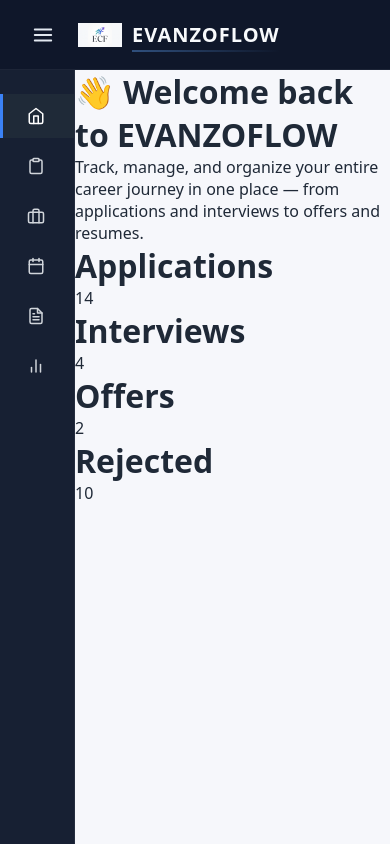
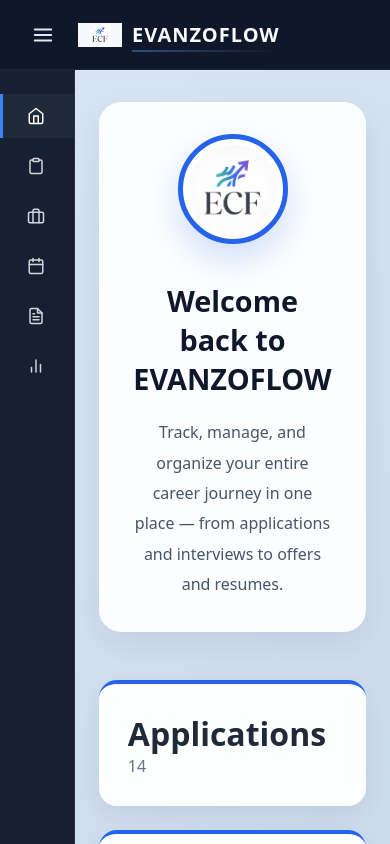
Before and after one commit to Suryansh-Paul/careerflow, a React (Vite) app: page / in a window 390 px wide. Shown: the top 844 px of the page. Built offline with nearby package versions, Linux system fonts and the light colour scheme.

Commit message:
Style dashboard overview

```diff
--- a/index.html
+++ b/index.html
@@ -2,6 +2,9 @@
 <html lang="en">
   <head>
     <meta charset="UTF-8" />
+    <link
+      href="https://fonts.googleapis.com/css2?family=Poppins:wght@300;400;500;600;700&display=swap"
+      rel="stylesheet">
     <link rel="icon" type="image/svg+xml" href="/favicon.svg" />
     <meta name="viewport" content="width=device-width, initial-scale=1.0" />
     <title>careerflow</title>
--- /dev/null
+++ b/src/pages/Dashboard/DashboardPage.css
@@ -0,0 +1,272 @@
+@import url('https://fonts.googleapis.com/css2?family=Poppins:wght@300;400;500;600;700&display=swap');
+
+#dashboard{
+    width:100%;
+    min-height:100vh;
+
+    background: linear-gradient(
+    135deg,
+    #d7e4f2 0%,
+    #c8d8eb 100%
+);
+
+    padding:2.5rem 3rem;
+    font-family:"Poppins",sans-serif;
+}
+
+.welcome{
+    display:flex;
+    flex-direction:column;
+    align-items:center;
+    justify-content:center;
+
+    text-align:center;
+
+   background:rgba(255,255,255,.92);
+backdrop-filter:blur(8px);
+
+    border-radius:22px;
+
+
+    padding:3rem;
+
+    margin-bottom:3rem;
+
+    box-shadow:0 12px 32px rgba(15,23,42,.08);
+
+    animation:fadeUp .8s ease;
+}
+
+.welcome a{
+    text-decoration:none;
+}
+
+.dashboard-logo{
+    width:145px;
+    height:145px;
+
+    object-fit:cover;
+
+    border-radius:50%;
+
+    border:5px solid #2563eb;
+
+    padding:6px;
+
+    background:#ffffff;
+
+    margin-bottom:2rem;
+
+    cursor:pointer;
+
+    box-shadow:0 15px 35px rgba(37,99,235,.20);
+
+    animation:logoIntro .9s ease ;
+
+    transition:.35s ease;
+}
+
+.dashboard-logo:hover{
+    transform:translateY(-3px) scale(1.06) rotate(5deg);
+
+    box-shadow:0 22px 45px rgba(37,99,235,.35);
+}
+
+.welcome h1{
+    font-size:2.3rem;
+
+    font-weight:700;
+
+    color:#0f172a;;
+
+    overflow:hidden;
+
+    white-space:nowrap;
+
+    width:0;
+
+    margin-bottom:1.2rem;
+
+    animation:typing 4.5s steps(26,end) infinite;
+}
+
+.welcome p{
+    max-width:760px;
+
+    font-size:1.15rem;
+
+    line-height:1.9;
+
+    color:#475569;
+}
+
+#stats{
+    display:grid;
+
+    grid-template-columns:repeat(auto-fit,minmax(220px,1fr));
+
+    gap:1.5rem;
+}
+
+.stat-card{
+
+    background:#fdfefe;
+
+    border-radius:18px;
+
+    padding:1.8rem;
+
+    border-top:4px solid #2563eb;
+
+    box-shadow:0 8px 24px rgba(15,23,42,.08);
+
+    transition:.25s ease;
+
+    animation:fadeUp .8s ease;
+
+    cursor:pointer;
+}
+
+.stat-card:hover{
+transform:translateY(-8px) scale(1.015);
+
+box-shadow:0 24px 48px rgba(15,23,42,.16);}
+
+.stat-card h2{
+
+    font-size:2.4rem;
+
+    color:#1d4ed8;
+
+    font-weight:700;
+
+    margin-bottom:.5rem;
+}
+
+.stat-card p{
+
+    font-size:1rem;
+
+    color:#64748b;
+
+    font-weight:500;
+}
+
+.stat-card:nth-child(2){
+    animation-delay:.1s;
+}
+
+.stat-card:nth-child(3){
+    animation-delay:.2s;
+}
+
+.stat-card:nth-child(4){
+    animation-delay:.3s;
+}
+
+@keyframes logoIntro{
+
+    from{
+
+        opacity:0;
+
+        transform:translateY(25px) scale(.92);
+
+    }
+
+    to{
+
+        opacity:1;
+
+        transform:translateY(0) scale(1);
+
+    }
+
+}
+
+@keyframes fadeUp{
+
+    from{
+
+        opacity:0;
+
+        transform:translateY(25px);
+
+    }
+
+    to{
+
+        opacity:1;
+
+        transform:translateY(0);
+
+    }
+
+}
+
+@keyframes typing{
+
+    0%{
+        width:0;
+    }
+
+    30%{
+        width:100%;
+    }
+
+    70%{
+        width:100%;
+    }
+
+    100%{
+        width:0;
+    }
+
+}
+
+@media(max-width:768px){
+
+    #dashboard{
+
+        padding:2rem 1.5rem;
+
+    }
+
+    .welcome{
+
+        padding:2rem;
+
+    }
+
+    .dashboard-logo{
+
+        width:110px;
+        height:110px;
+
+    }
+
+    .welcome h1{
+
+        font-size:1.8rem;
+
+        white-space:normal;
+
+        width:auto;
+
+        animation:none;
+
+    }
+
+    .welcome p{
+
+        font-size:1rem;
+
+    }
+
+    #stats{
+
+        grid-template-columns:1fr;
+
+    }
+
+}
--- a/src/pages/DashboardPage.jsx
+++ b/src/pages/Dashboard/DashboardPage.jsx
@@ -1,10 +1,14 @@
-import Statcard from "../components/common/Statcard";
+import Statcard from "../../components/common/Statcard";
+import  "./DashboardPage.css";
 function DashboardPage(){
     return (
         <>
             <div id="dashboard">
                 <div className="welcome">
-                 <h1>👋 Welcome back to EVANZOFLOW</h1>
+                <a href="https://github.com/Suryansh-Paul" target="_blank" rel="noreferrer">
+                 <img src="/logoecf.jpg" alt="EVANZOFLOW Logo" className="dashboard-logo" />
+                </a>
+                 <h1> Welcome back to EVANZOFLOW</h1>
                    <p>
                     Track, manage, and organize your entire career journey in one place —
                     from applications and interviews to offers and resumes.
--- a/src/routes/approutes.jsx
+++ b/src/routes/approutes.jsx
@@ -1,6 +1,6 @@
 import { BrowserRouter, Routes, Route } from "react-router-dom";
 
-import DashboardPage from "../pages/DashboardPage";
+import DashboardPage from "../pages/Dashboard/DashboardPage";
 import ApplicationsPage from "../pages/ApplicationsPage";
 import CompaniesPage from "../pages/CompaniesPage";
 import InterviewsPage from "../pages/InterviewsPage";
```
